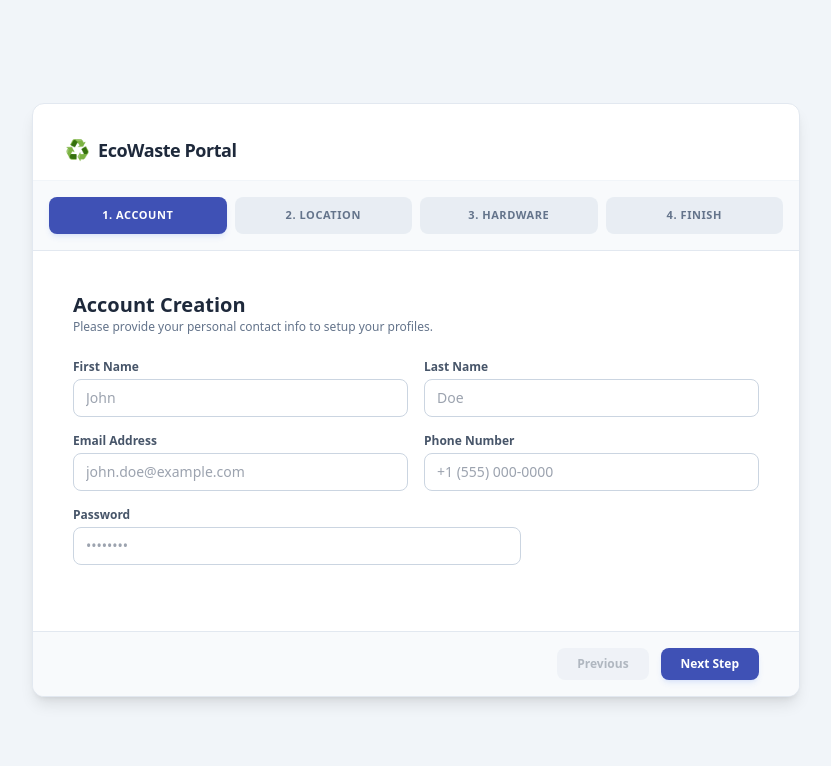
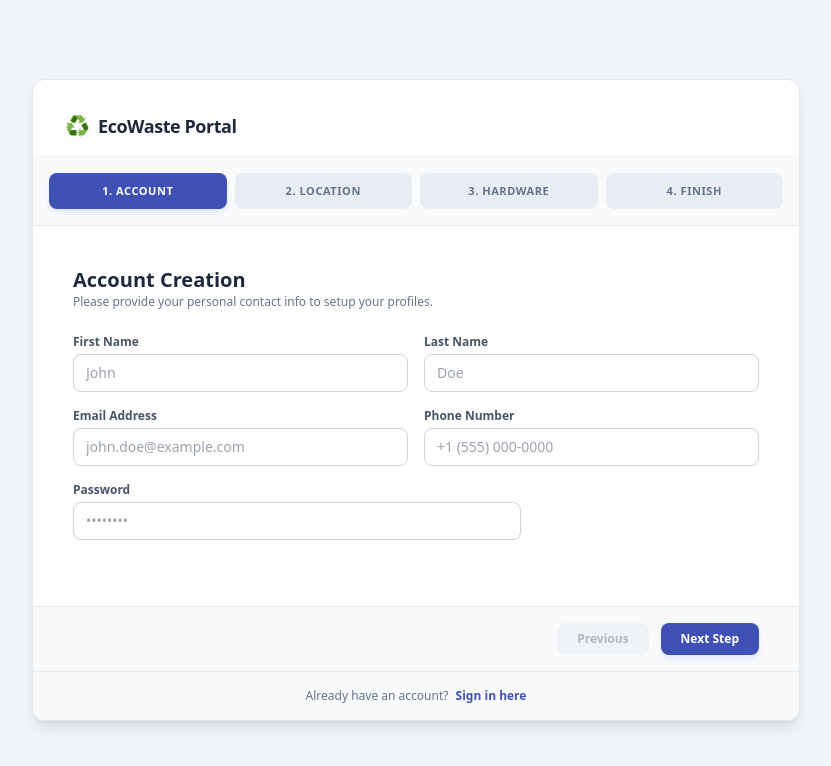
Before and after one commit to Ukoeka/waste-management-ukay, a Nuxt app: page /customer/register in a window 1280 px wide. Shown: the top 766 px of the page, without its empty margins (224-1055 px from the left). Built offline with nearby package versions, Linux system fonts and the light colour scheme.

Commit message:
new update

```diff
--- a/app/pages/customer/login.vue
+++ b/app/pages/customer/login.vue
@@ -62,7 +62,7 @@ const handleLogin = () => {
         </div>
 
         <!-- Remember Me Checkbox Options -->
-        <div class="flex items-center justify-between pt-1">
+        <!-- <div class="flex items-center justify-between pt-1">
           <label class="flex items-center gap-2 cursor-pointer select-none">
             <input
               v-model="loginData.rememberMe"
@@ -71,7 +71,7 @@ const handleLogin = () => {
             />
             <span class="text-xs text-slate-600 font-medium">Remember this device</span>
           </label>
-        </div>
+        </div> -->
 
         <!-- Submit Button -->
         <div class="pt-2">
@@ -88,7 +88,7 @@ const handleLogin = () => {
       <!-- Footer Context Switcher Links -->
       <div class="bg-slate-50 px-6 sm:px-8 py-4 border-t border-slate-200 text-center text-xs text-slate-500">
         Don't have an account or device registered?
-        <NuxtLink to="/customer/register-bin" class="font-bold text-[#3f51b5] hover:underline whitespace-nowrap ml-1">
+        <NuxtLink to="/customer/register" class="font-bold text-[#3f51b5] hover:underline whitespace-nowrap ml-1">
           Register here
         </NuxtLink>
       </div>
--- a/app/pages/customer/register.vue
+++ b/app/pages/customer/register.vue
@@ -159,7 +159,12 @@ const prevStep = () => { if (currentStep.value > 1) currentStep.value-- }
           Next Step
         </button>
       </div>
-
+       <div class="bg-slate-50 px-6 sm:px-8 py-4 border-t border-slate-200 text-center text-xs text-slate-500">
+        Already have an account?
+        <NuxtLink to="/customer/login" class="font-bold text-[#3f51b5] hover:underline whitespace-nowrap ml-1">
+          Sign in here
+        </NuxtLink>
+      </div>
     </div>
   </div>
 </template>
```
